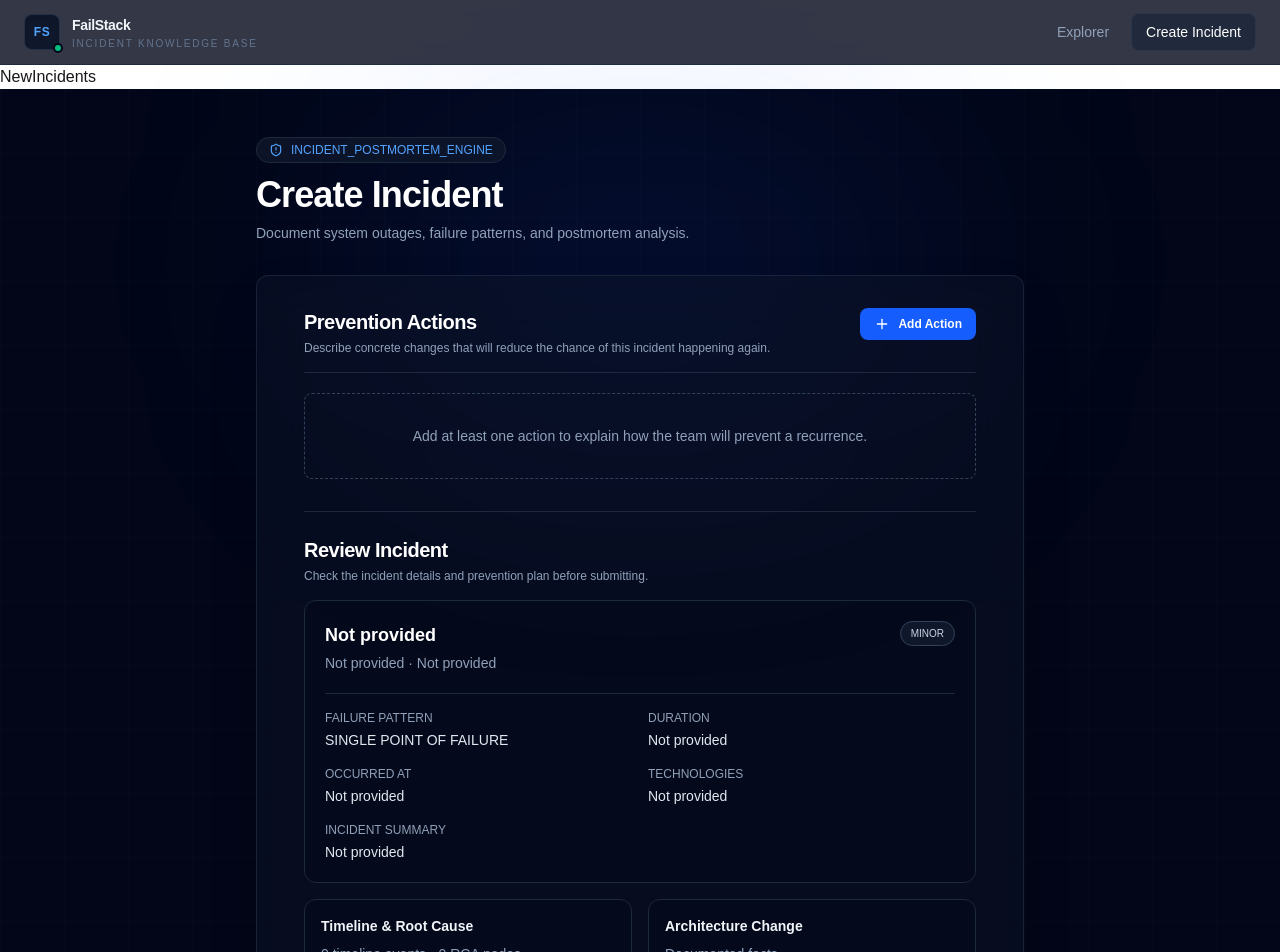
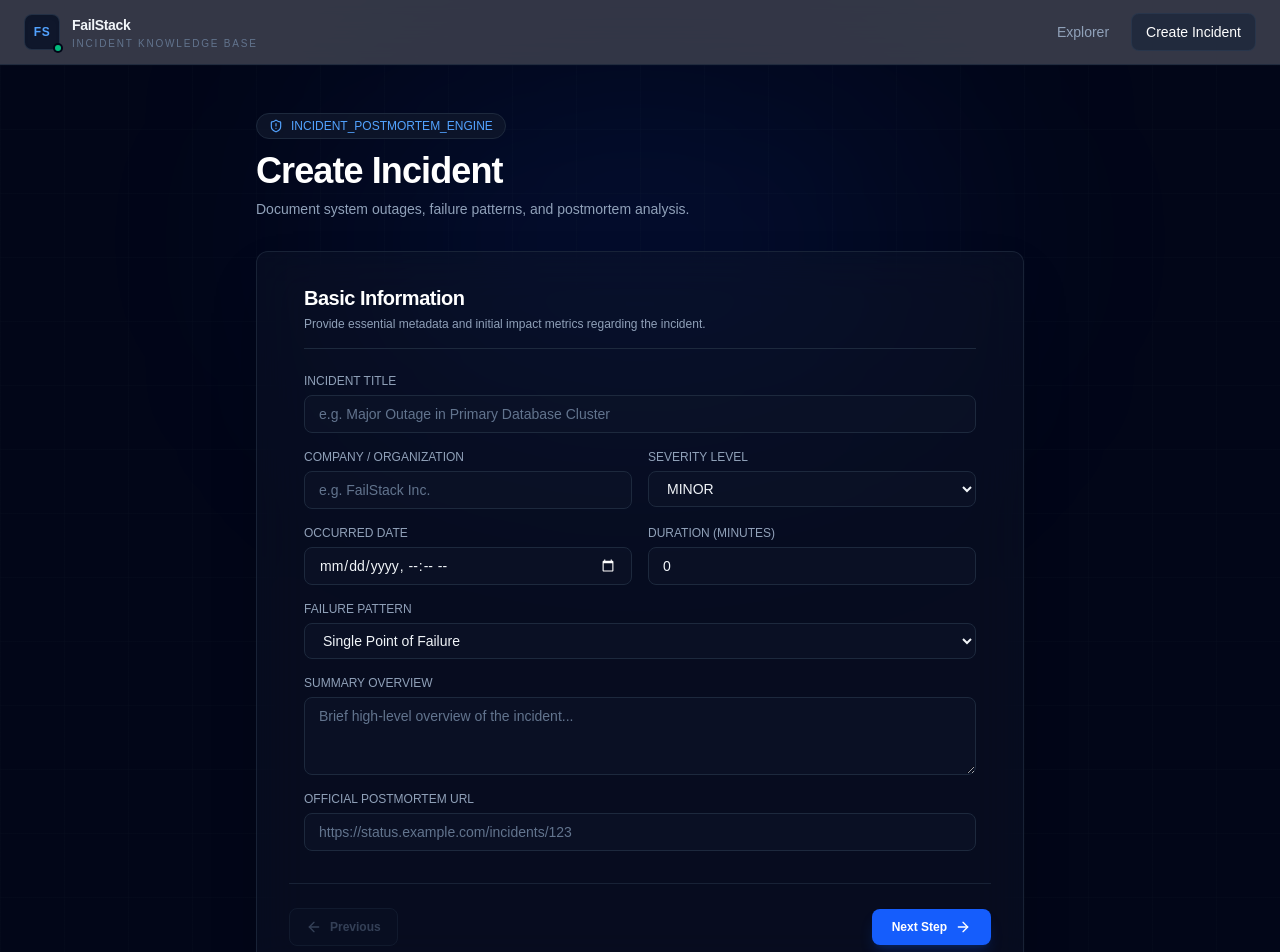
Before and after one commit to Ali-jalili/failstack, a Next.js app: page /incidents/new in a window 1280 px wide. Shown: the top 952 px of the page. Built offline with nearby package versions, Linux system fonts and the light colour scheme.

Commit message:
fix(incidents): reset initial form wizard step
- Reset initial step state from 4 to 0
- Remove redundant wrapper element in page component

```diff
--- a/src/app/incidents/components/IncidentForm.tsx
+++ b/src/app/incidents/components/IncidentForm.tsx
@@ -65,7 +65,7 @@ const STEPS = [
 ] as const;
 
 export default function IncidentForm() {
-  const [step, setStep] = useState(4);
+  const [step, setStep] = useState(0);
 
   const CurrentStep = STEPS[step].component;
   const isFirst = step === 0;
--- a/src/app/incidents/new/page.tsx
+++ b/src/app/incidents/new/page.tsx
@@ -2,12 +2,6 @@
 
 import IncidentForm from "../components/IncidentForm";
 
-/** @format */
 export default function NewIncidents() {
-  return (
-    <div>
-      NewIncidents
-      <IncidentForm />
-    </div>
-  );
+  return <IncidentForm />;
 }
```
